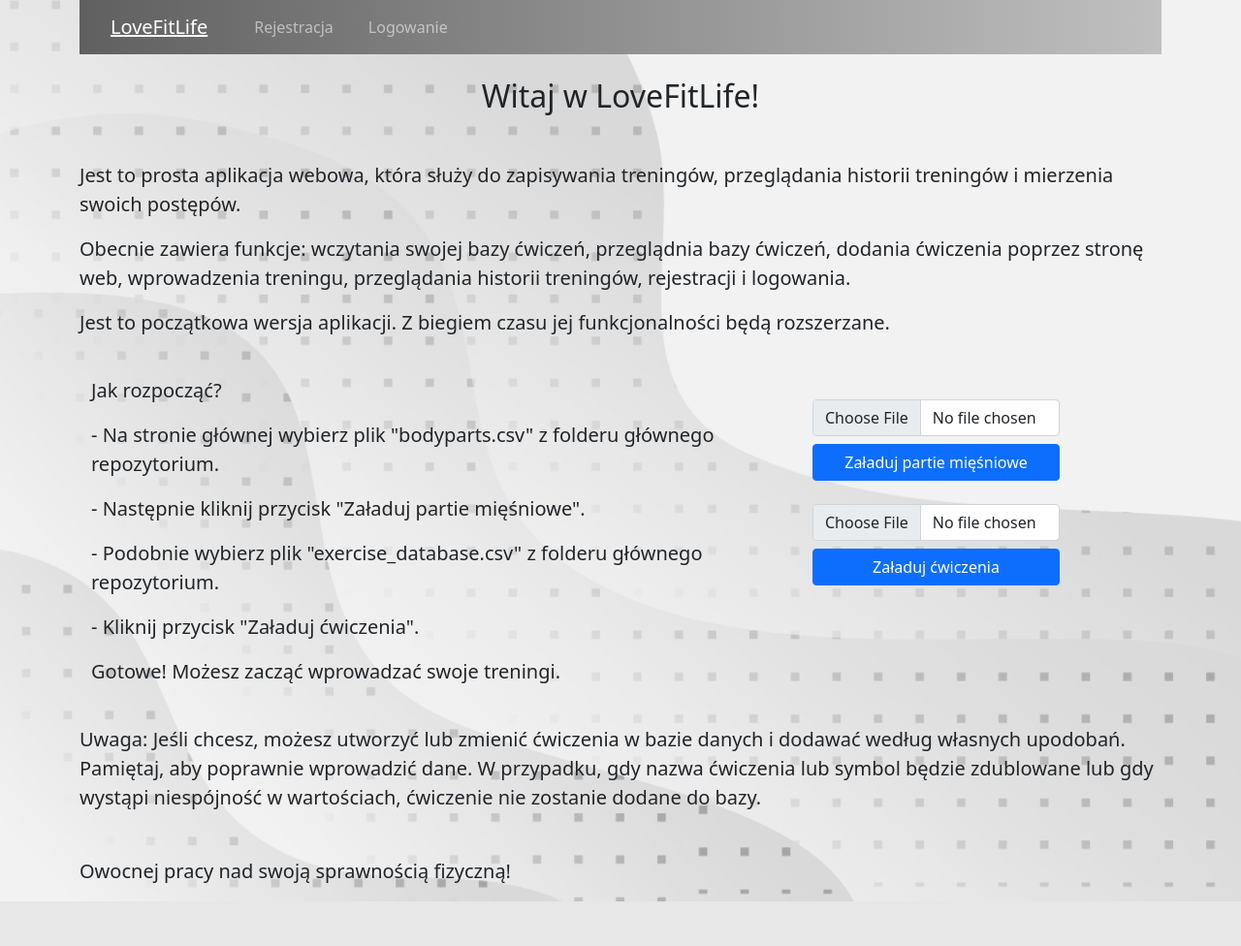
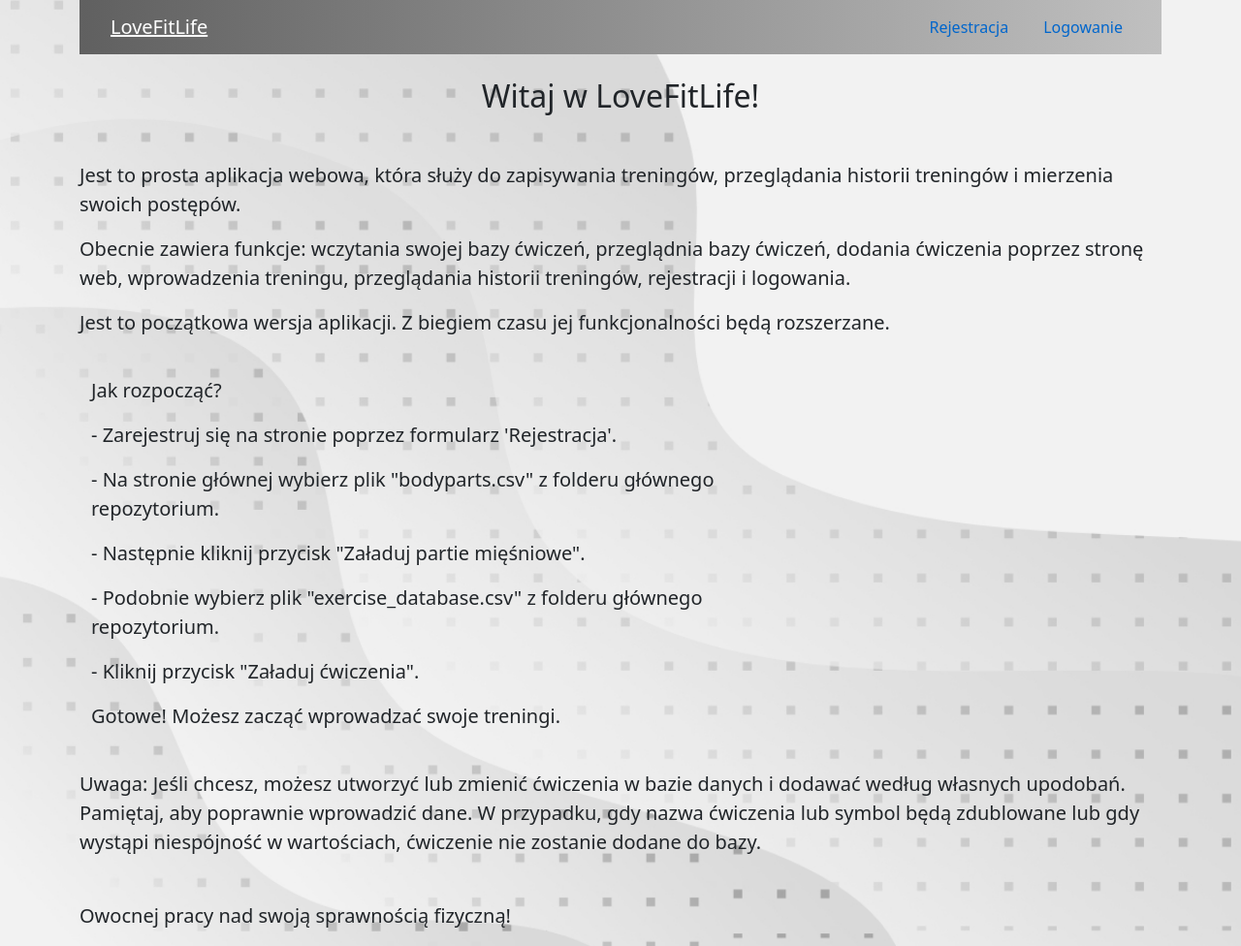
Before and after one commit to Nedved942/LoveFitLife-Aplikacja-do-zapisywania-treningow, a Flask app: page / in a window 1280 px wide. Shown: the whole page at 97% size. Before the commit the page ends 930 px from the top, so only its background shows below. Run offline with Flask 3, Linux system fonts and the light colour scheme.

Commit message:
Ustawienie dostępu uzytkownika

```diff
--- a/templates/base.html
+++ b/templates/base.html
@@ -24,11 +24,13 @@
             <a class="nav-link {{ 'active text-decoration-underline' if active_page == 'add_workout' else '' }}" href="{{ url_for('add_workout') }}">Dodaj trening</a>
             <a class="nav-link {{ 'active text-decoration-underline' if active_page == 'trainings_history_view' else '' }}" href="{{ url_for('trainings_history_view') }}">Historia treningów</a>
             {% endif %}
-            <a class="nav-link {{ 'active text-decoration-underline' if active_page == 'register' else '' }}" href="{{ url_for('register') }}">Rejestracja</a>
+          </div>
+          <div class="navbar-nav" style="margin-left: auto;">
+            <a class="nav-link {{ 'active text-decoration-underline' if active_page == 'register' else '' }}" href="{{ url_for('register') }}" style="color: #0066CC;">Rejestracja</a>
             {% if current_user.is_authenticated %}
-            <a class="nav-link" href="{{ url_for('logout') }}">Wyloguj</a>
+            <a class="nav-link" href="{{ url_for('logout') }}" style="color: #0066CC;">Wyloguj</a>
             {% else %}
-            <a class="nav-link {{ 'active text-decoration-underline' if active_page == 'login' else '' }}" href="{{ url_for('login') }}">Logowanie</a>
+            <a class="nav-link {{ 'active text-decoration-underline' if active_page == 'login' else '' }}" href="{{ url_for('login') }}" style="color: #0066CC;">Logowanie</a>
             {% endif %}
           </div>
         </div>
--- a/templates/add_new_workout.html
+++ b/templates/edit_workout.html
@@ -31,7 +31,7 @@
             <input type="number" class="form-control" name="reps_per_set">
             <div class="form-text">Wpisz liczbę powtórzeń.</div>
         </div>
-        <button type="submit" class="btn btn-primary">Dodaj</button>
+        <button type="submit" class="btn btn-primary">Dodaj ćwiczenie</button>
     </form>
 
 
--- a/templates/index.html
+++ b/templates/index.html
@@ -17,12 +17,14 @@
         <div class="row">
             <div class="fs-5 col-md-8">
                 <p>Jak rozpocząć?</p>
+                <p>- Zarejestruj się na stronie poprzez formularz 'Rejestracja'.</p>
                 <p>- Na stronie głównej wybierz plik "bodyparts.csv" z folderu głównego repozytorium.</p>
                 <p>- Następnie kliknij przycisk "Załaduj partie mięśniowe".</p>
                 <p>- Podobnie wybierz plik "exercise_database.csv" z folderu głównego repozytorium. </p>
                 <p>- Kliknij przycisk "Załaduj ćwiczenia".</p>
                 <p>Gotowe! Możesz zacząć wprowadzać swoje treningi.</p>
             </div>
+            {% if current_user.is_authenticated %}
             <div class="col-md-2 w-25 mt-4">
                 <form class="mb-4 d-grid" action="{{ url_for('index') }}" method="POST">
                     <input type="file" class="form-control mb-2" name="body_parts_file">
@@ -33,11 +35,12 @@
                     <button type="submit" class="btn btn-primary">Załaduj ćwiczenia</button>
                 </form>
             </div>
+            {% endif %}
         </div>
     </div>
     <br>
     <div class="fs-5">
-        <p>Uwaga: Jeśli chcesz, możesz utworzyć lub zmienić ćwiczenia w bazie danych i dodawać według własnych upodobań. Pamiętaj, aby poprawnie wprowadzić dane. W przypadku, gdy nazwa ćwiczenia lub symbol będzie zdublowane lub gdy wystąpi niespójność w wartościach, ćwiczenie nie zostanie dodane do bazy.</p>
+        <p>Uwaga: Jeśli chcesz, możesz utworzyć lub zmienić ćwiczenia w bazie danych i dodawać według własnych upodobań. Pamiętaj, aby poprawnie wprowadzić dane. W przypadku, gdy nazwa ćwiczenia lub symbol będą zdublowane lub gdy wystąpi niespójność w wartościach, ćwiczenie nie zostanie dodane do bazy.</p>
         <br>
     </div>
 
```
